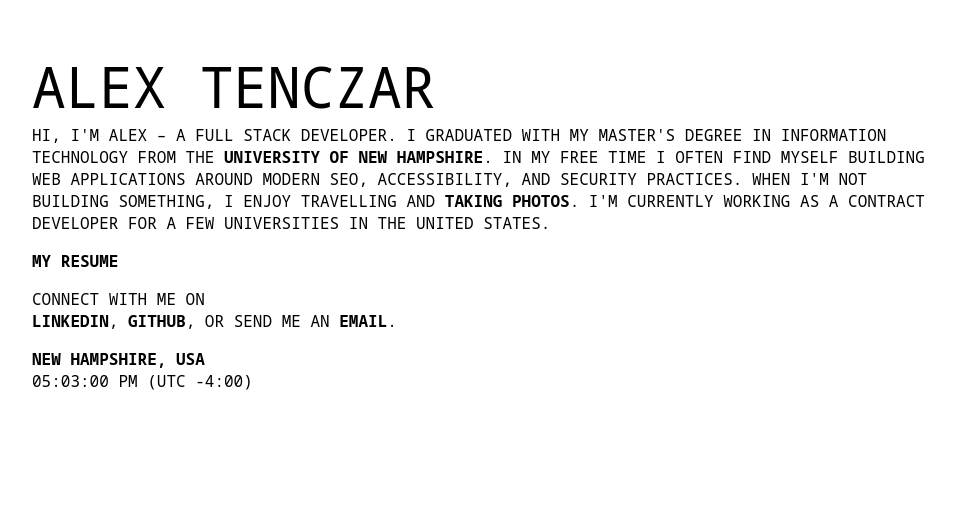
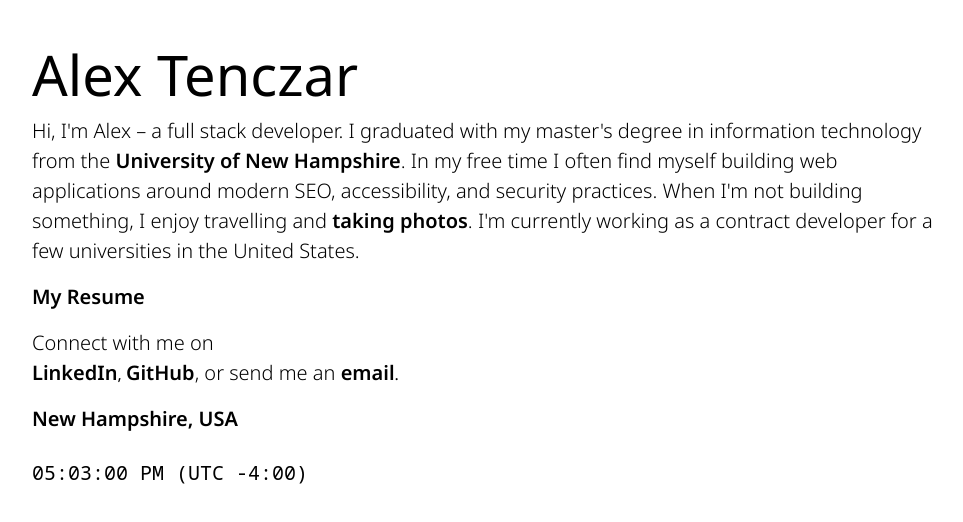
Before and after one commit to alextenczar/alextenczar.com.min, a Next.js app: page / in a window 1280 px wide. Shown: the top 522 px of the page, without its empty margins (16-979 px from the left). Built offline with nearby package versions, Linux system fonts and the light colour scheme; no server answers.

Commit message:
Added Weather Component

```diff
--- a/package.json
+++ b/package.json
@@ -17,6 +17,6 @@
     "next": "13.5.2",
     "next-sitemap": "^4.2.3",
     "react": "18.2.0",
-    "react-dom": "18.2.0"
+    "swr": "^2.2.4"
   }
 }
--- /dev/null
+++ b/src/app/api/weather/route.js
@@ -0,0 +1,14 @@
+export async function GET(request) {
+    const { searchParams } = new URL(request.url)
+    const lat = searchParams.get('lat')
+    const lon = searchParams.get('lon')
+    const key = process.env.WEATHER_KEY
+    const res = await fetch(`https://api.openweathermap.org/data/2.5/weather?lat=${lat}&lon=${lon}&units=imperial&appid=${key}`, {
+        headers: {
+            'Content-Type': 'application/json',
+        },
+    })
+    const response = await res.json()
+
+    return Response.json({ response })
+}
--- a/src/app/components/Clock.js
+++ b/src/app/components/Clock.js
@@ -2,6 +2,8 @@
 
 import { useState, useEffect } from 'react';
 import { DateTime } from 'luxon';
+import { Noto_Sans_Mono } from 'next/font/google'
+const notoMono = Noto_Sans_Mono({ subsets: ['latin'] })
 
 const Clock = ({ timezone }) => {
     const [currentTime, setCurrentTime] = useState(DateTime.local().setZone(timezone));
@@ -22,11 +24,13 @@ const Clock = ({ timezone }) => {
     const formattedUtcString = `(UTC ${formattedUtcOffset}:00)`;
 
     return (
-        <div>
-            <time dateTime={formattedTime}>
-                {formattedTime}
-            </time>
-            <> {formattedUtcString}</>
+        <div className={notoMono.className}>
+            <span>
+                <time dateTime={formattedTime} >
+                    {formattedTime}
+                </time>
+                <> {formattedUtcString}</>
+            </span>
         </div>
     );
 };
--- /dev/null
+++ b/src/app/components/Weather.js
@@ -0,0 +1,63 @@
+'use client'
+
+import useSWR from 'swr'
+import { Noto_Sans_Mono } from 'next/font/google'
+const notoMono = Noto_Sans_Mono({ subsets: ['latin'] })
+
+export default function Weather({ lat, lon }) {
+
+    const fetcher = (...args) => fetch(...args).then((res) => res.json())
+    let { data, error } = useSWR(`/api/weather?lat=${lat}&lon=${lon}`, fetcher)
+
+    if (error) return
+    if (!data) return <span>&nbsp;</span>
+    data = data.response
+    let temp = data.main.temp
+    let desc = data.weather[0].icon
+
+    switch (desc) {
+        case '01d':
+        case '01n':
+            desc = 'Clear'
+            break
+        case '02d':
+        case '02n':
+            desc = 'Partly Cloudy'
+            break
+        case '03d':
+        case '03n':
+        case '04d':
+        case '04n':
+            desc = 'Cloudy'
+            break
+        case '09d':
+        case '09n':
+            desc = 'Showers'
+            break
+        case '10d':
+        case '10n':
+            desc = 'Rain'
+            break
+        case '11d':
+        case '11n':
+            desc = 'Thunderstorms'
+            break
+        case '13d':
+        case '13n':
+            desc = 'Snow'
+            break
+        case '50d':
+        case '50n':
+            desc = 'Fog'
+            break
+        default:
+            desc = data.weather[0].main
+    }
+
+    return (
+        <span>
+            <span className={notoMono.className}>
+                {Math.round(temp)}</span>&deg;F {desc}
+        </span>
+    );
+};
--- a/src/app/globals.css
+++ b/src/app/globals.css
@@ -22,29 +22,37 @@ body {
   max-width: 100vw;
   overflow-x: hidden;
   scroll-behavior: smooth;
-  text-transform: uppercase;
+  /* text-transform: uppercase; */
+  line-height: 1.5;
 }
 
 body {
   background: #fff;
 }
 
-
 h1 {
-  font-weight: 300;
+  font-weight: 400;
   font-size: 3.5rem;
 }
 
 span, p, a, h2{
   font-weight: 300;
-  font-size: 1rem;
-  letter-spacing: 0px;
+  font-size: 1.25rem;
 }
 
 a {
   color: inherit;
   text-decoration: none;
   font-weight: 600;
+}
+
+@keyframes fade-in {
+  0% {
+    opacity: 0;
+  }
+  100% {
+    opacity: 1;
+  }
 }
 
 @media screen and (max-width: 600px) {
--- a/src/app/layout.js
+++ b/src/app/layout.js
@@ -1,8 +1,11 @@
 import './globals.css'
-import { Noto_Sans_Mono } from 'next/font/google'
+import { Noto_Sans } from 'next/font/google'
 import { Analytics } from '@vercel/analytics/react';
 
-const inter = Noto_Sans_Mono({ subsets: ['latin'] })
+const notoSans = Noto_Sans({
+  subsets: ['latin'],
+  weight: ["100", "200", "300", "400", "500", "600", "700", "800", "900"],
+})
 
 export const metadata = {
   title: 'Alex Tenczar',
@@ -25,7 +28,7 @@ export const metadata = {
 export default function RootLayout({ children }) {
   return (
     <html lang="en">
-      <body className={inter.className}>{children}<Analytics /></body>
+      <body className={notoSans.className}>{children}<Analytics /></body>
     </html>
   )
 }
--- a/src/app/page.js
+++ b/src/app/page.js
@@ -1,3 +1,4 @@
+import Weather from './components/Weather';
 import styles from './page.module.css'
 import dynamic from 'next/dynamic';
 const Clock = dynamic(() => import('./components/Clock'), { ssr: false });
@@ -27,10 +28,11 @@ export default function Home() {
       </div>
       <div id="contact">
         <h2>Connect with me on</h2>
-        <a target="_blank" rel="noopener noreferrer" href="https://www.linkedin.com/in/alexander-tenczar">Linkedin</a>, <a target="_blank" rel="noopener noreferrer" href="https://github.com/alextenczar">Github</a>, or send me an <a target="_blank" rel="noopener noreferrer" href="https://hcn2tnwe8l1.typeform.com/to/YlJlLq5w">email</a>.
+        <a target="_blank" rel="noopener noreferrer" href="https://www.linkedin.com/in/alexander-tenczar">LinkedIn</a>, <a target="_blank" rel="noopener noreferrer" href="https://github.com/alextenczar">GitHub</a><span>, or send me an </span><a target="_blank" rel="noopener noreferrer" href="https://hcn2tnwe8l1.typeform.com/to/YlJlLq5w">email</a>.
       </div>
 
-      <span><a target="_blank" rel="noopener noreferrer" className='local' href={`https://www.google.com/maps/search/${encodedLocal}`} style={{ display: 'inline-block' }}>{local} </a></span>
+      <span><a target="_blank" rel="noopener noreferrer" className='local' href={`https://www.google.com/maps/search/${encodedLocal}`} style={{ display: 'inline-block' }}>{local}</a></span>
+      <br></br><Weather lat='43.127' lon='-71.709' />
       <br></br><Clock timezone="America/New_York" />
     </main >
   )
--- a/src/app/page.module.css
+++ b/src/app/page.module.css
@@ -1,16 +1,6 @@
 .main {
-  padding: 3rem 3rem 1rem 3rem;
+  padding: 2rem 3rem 1rem 3rem;
   max-width: 1000px;
-}
-
-.locationDot {
-  display: inline-block;
-  width: .5rem;
-  height: .5rem;
-  background-color: #32de84;
-  margin-right: .5rem;
-  border-radius: 50%;
-  animation: blink 4s infinite;
 }
 
 .inline {display: inline-block;}
@@ -25,18 +15,3 @@
     padding: 4rem;
   }
 }
-
-
-@keyframes blink {
-  0% {
-      opacity: 1
-  }
-
-  50% {
-      opacity: .2
-  }
-
-  to {
-      opacity: 1
-  }
-}
```
Also changed, not shown: 2 other files (tests, documents, lock files or other folders).
